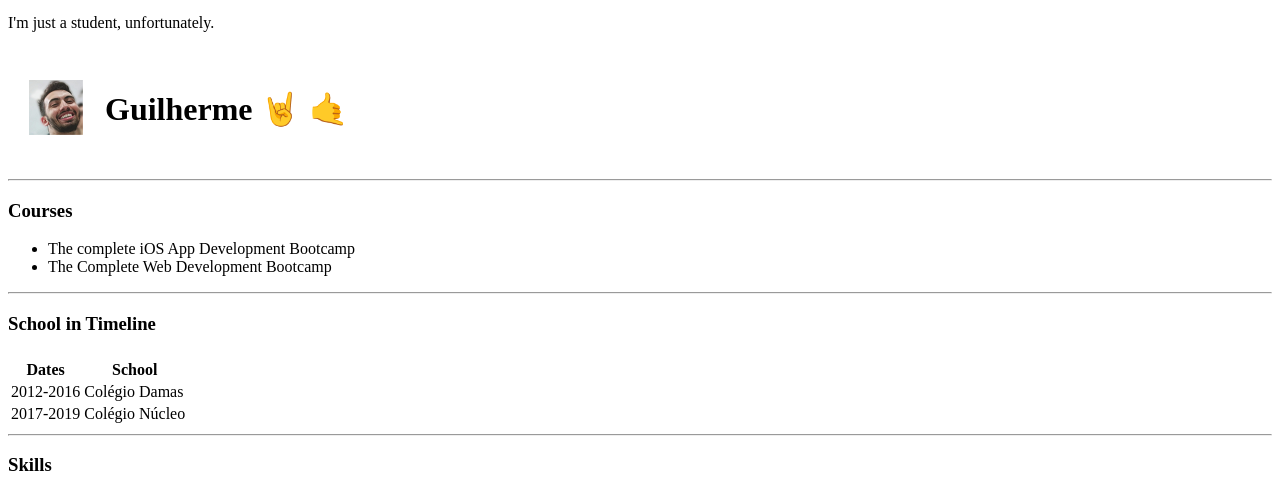
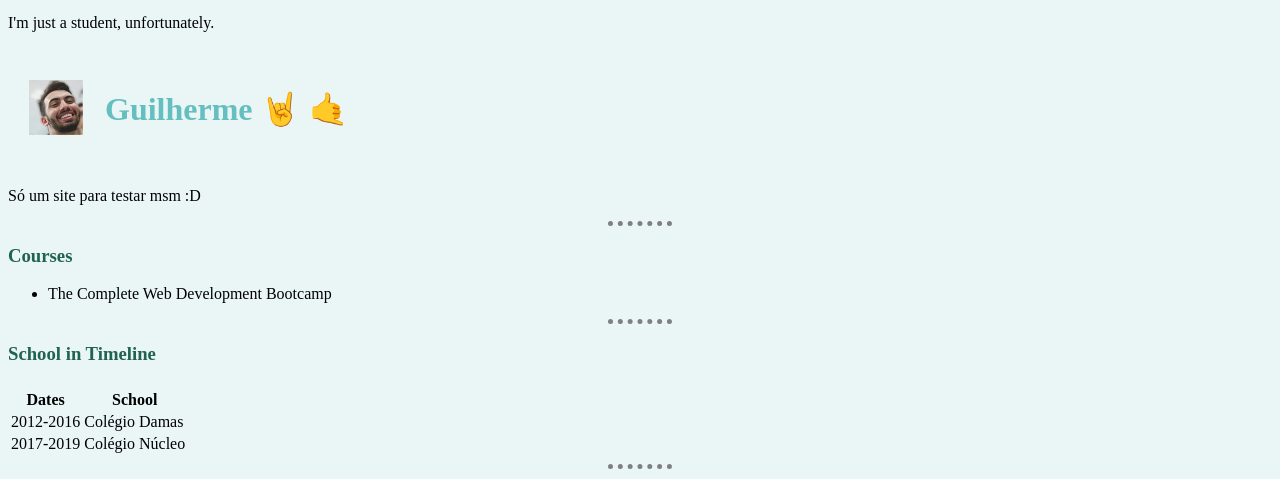
Before and after one commit to guimorone/cv, a plain HTML site: page index.html in a window 1280 px wide. Shown: the part 348-827 px from the top of the page. Drawn offline with Linux system fonts and the light colour scheme; files that its build step writes are made by us from their sources.

Commit message:
Add files via upload

```diff
--- a/index.html
+++ b/index.html
@@ -4,8 +4,9 @@
     <head>
         <meta charset="UTF-8"> <!-- ASCII + várias coisas -->
         <title>👋Personal site</title>
+        <link rel="stylesheet" href="css/styles.css">
     </head>
-    <body>
+    <body> <!-- Eu poderia botar o style = "background-color:" aki direto, mas fica mais bonito daquele jeito :D-->
         <table cellspacing="20"> <!-- Cellspacing = Espaço entre as colunas na tabela -->
             <tr>
                 <td> <img src="novo.png" alt="Guilherme profile picture">
@@ -25,10 +26,10 @@
                 <p>I'm just a student, unfortunately.</p>
             </tr>
         </table>
+        <p>Só um site para testar msm :D</p>
         <hr> <!-- linha que atravessa a página (horizontal rule) -->
         <h3> <strong>Courses</strong> </h3>
         <ul>
-            <li>The complete iOS App Development Bootcamp</li>
             <li>The Complete Web Development Bootcamp</li>
         </ul> <!-- unordered list-->
         <hr>
--- /dev/null
+++ b/styles.css
@@ -0,0 +1,14 @@
+body {
+    background-color: #EAF6F6;
+} hr {
+    border-style: none;
+    border-top-style: dotted;
+    border-color: grey;
+    border-width: 5px;
+    width: 5%;
+}
+h1 {
+    color: #66BFBF;
+} h3 {
+    color: #216353;
+}
```
Also changed, not shown: contact-me.html (+1 -0 lines), hobbies.html (+1 -0 lines).
